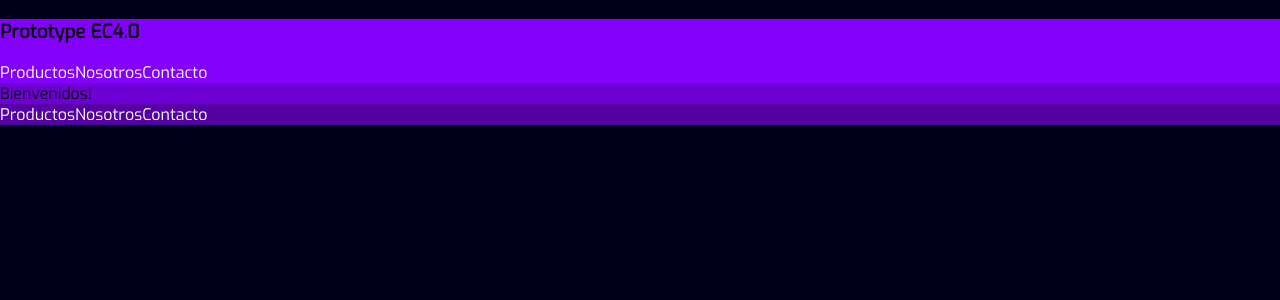
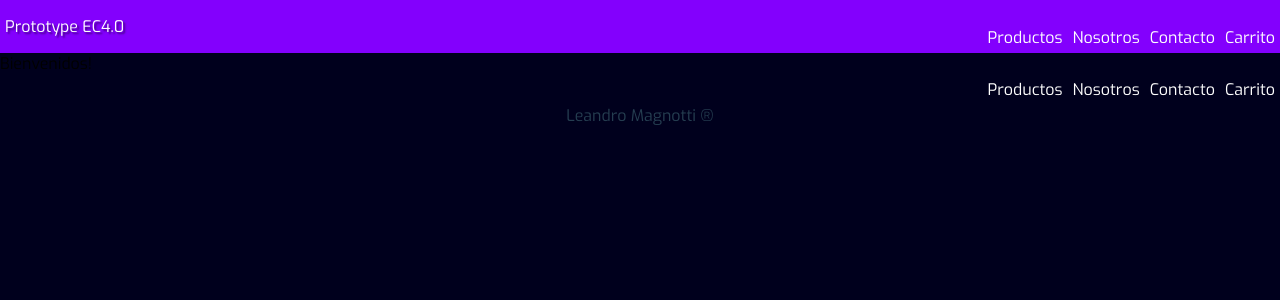
Before and after one commit to SargonL89/proyecto.reactjs4.0, a React (Create React App) app: page / in a window 1280 px wide. Shown: the top 300 px of the page. Built offline with nearby package versions, Linux system fonts and the light colour scheme.

Commit message:
styles in navbar

```diff
--- a/public/index.html
+++ b/public/index.html
@@ -17,5 +17,6 @@
   <body>
     <noscript>You need to enable JavaScript to run this app.</noscript>
     <div id="root"></div>
+    <div class="brand">Leandro Magnotti ®</div>
   </body>
 </html>
--- a/public/styles.css
+++ b/public/styles.css
@@ -6,3 +6,10 @@ body {
     padding: 0%;
     font-family: 'Exo', Arial, Helvetica, sans-serif;
 }
+
+.brand {
+    color: rgb(37, 62, 81);
+    display: flex;
+    justify-content: center;
+    align-items: end;
+}
--- a/src/components/Footer/footer.module.css
+++ b/src/components/Footer/footer.module.css
@@ -1,3 +1,4 @@
-.contenedor {
+.contenedor:hover {
+    transition: 1s  ease;
     background-color: rgb(84, 0, 162);
 }
--- a/src/components/Header/Header.js
+++ b/src/components/Header/Header.js
@@ -4,7 +4,7 @@ import styles from './header.module.css'
 const Header = () => {
     return (
         <header className={styles.contenedor}>
-            <h3>Prototype EC4.0</h3>
+            <p>Prototype EC4.0</p>
             <Navbar />
         </header>
     )
--- a/src/components/Header/header.module.css
+++ b/src/components/Header/header.module.css
@@ -1,3 +1,20 @@
 .contenedor {
+    display: flex;
+    justify-content: space-between;
+    align-items: flex-end;
+    flex-direction: row;
+}
+
+.contenedor:hover {
+    transition: 1s  ease;
     background-color: rgb(131, 0, 253);
 }
+
+p {
+    margin-left: 5px;
+    margin-right: 5px;
+    margin-top: 16px;
+    margin-bottom: 16px;
+    color: white;
+    text-shadow: 2px 2px 2px rgba(0, 0, 0, 0.5);
+}
--- a/src/components/Main/main.module.css
+++ b/src/components/Main/main.module.css
@@ -1,3 +1,4 @@
-.contenedor {
+.contenedor:hover {
+    transition: 1s  ease;
     background-color: rgb(110, 0, 213);
 }
--- a/src/components/Nav/Navbar.jsx
+++ b/src/components/Nav/Navbar.jsx
@@ -3,10 +3,11 @@ import styles from './nav.module.css'
 
 const Navbar = () => {
   return (
-    <nav>
+    <nav className={styles.nav}>
       <a className={styles.link} href="http://google.com">Productos</a>
       <a className={styles.link} href="http://google.com">Nosotros</a>
       <a className={styles.link} href="http://google.com">Contacto</a>
+      <a className={styles.link} href="http://google.com">Carrito</a>
     </nav>
   )
 }
--- a/src/components/Nav/nav.module.css
+++ b/src/components/Nav/nav.module.css
@@ -1,4 +1,10 @@
 .link {
     color: rgb(255, 255, 255);
     text-decoration: none;
+    margin: 5px;
 }
+
+.nav {
+    display: flex;
+    justify-content: flex-end;
+}
```
